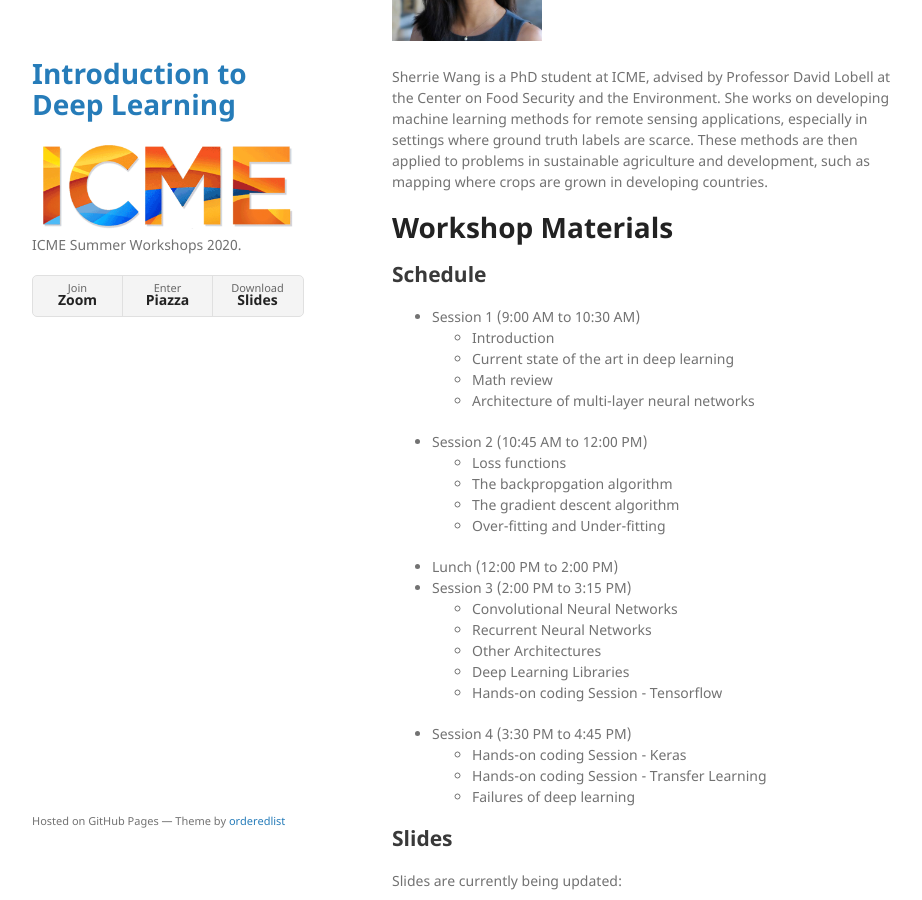
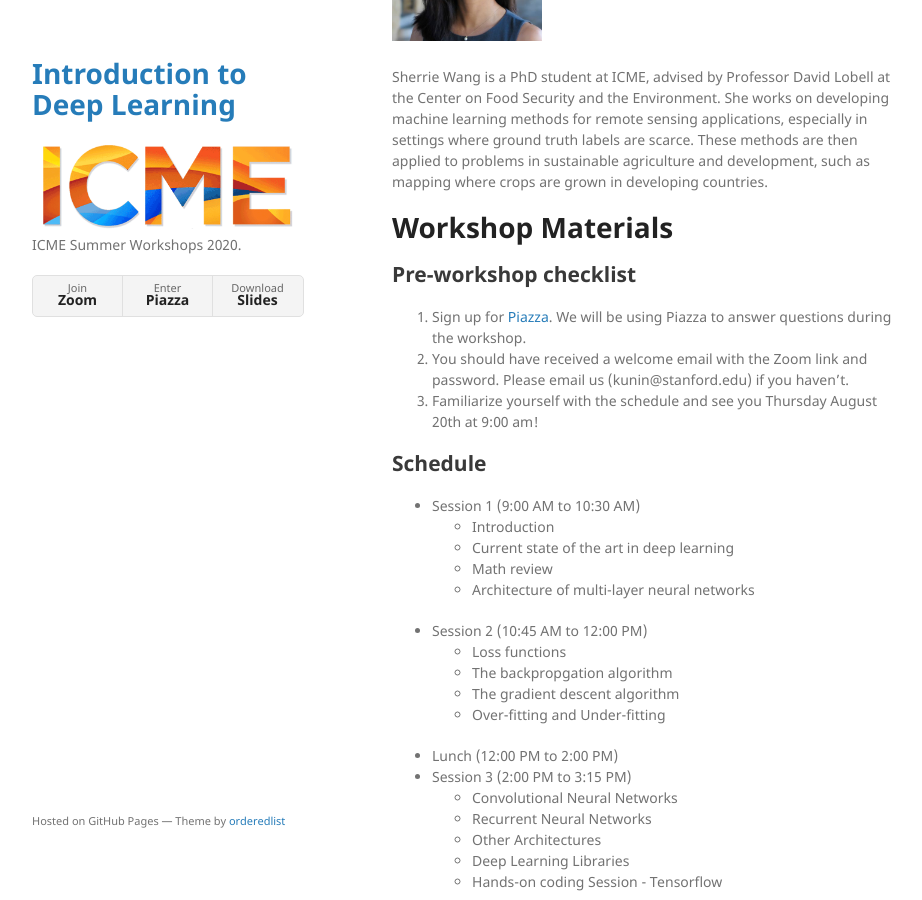
Before and after one commit to icme-workshops/deep-learning, a Jekyll site: the page built from index.md, in a window 1280 px wide and 900 px high, scrolled down 679 px. Shown: the whole window, without its empty margins (178-1100 px from the left). Built offline with Jekyll 4.4.1, drawn with Linux system fonts in a browser that asks for light colours; our own code applies the rules of GitHub Pages for plain Markdown files.

Commit message:
Update index.md

```diff
--- a/index.md
+++ b/index.md
@@ -15,6 +15,12 @@ _Prerequisites:_ Familiarity of basic concepts from linear algebra, such as vect
 Sherrie Wang is a PhD student at ICME, advised by Professor David Lobell at the Center on Food Security and the Environment. She works on developing machine learning methods for remote sensing applications, especially in settings where ground truth labels are scarce. These methods are then applied to problems in sustainable agriculture and development, such as mapping where crops are grown in developing countries.
 
 # Workshop Materials
+
+## Pre-workshop checklist
+
+1. Sign up for [Piazza](https://piazza.com/class/kdpfbm3zrb46kw). We will be using Piazza to answer questions during the workshop.
+2. You should have received a welcome email with the Zoom link and password.  Please email us (kunin@stanford.edu) if you haven't.
+3. Familiarize yourself with the schedule and see you Thursday August 20th at 9:00 am!
 
 ## Schedule
 
```
